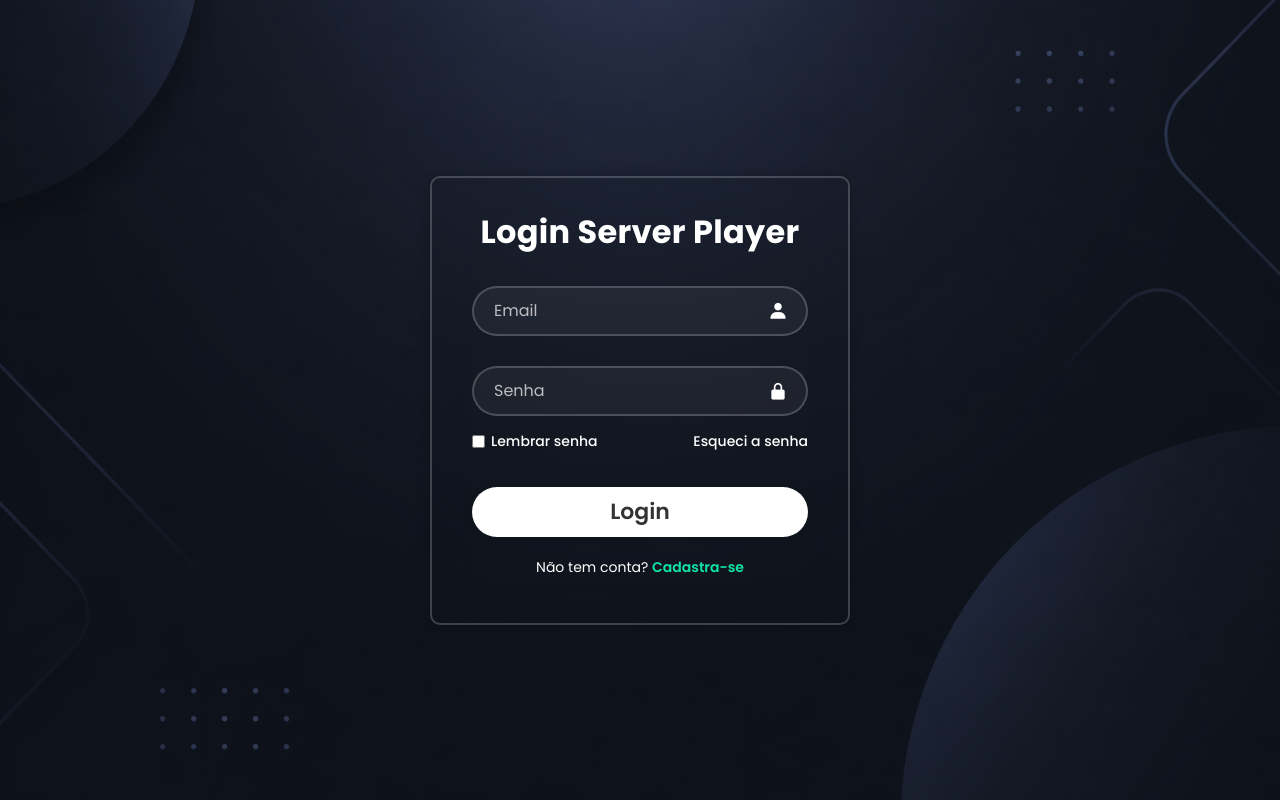
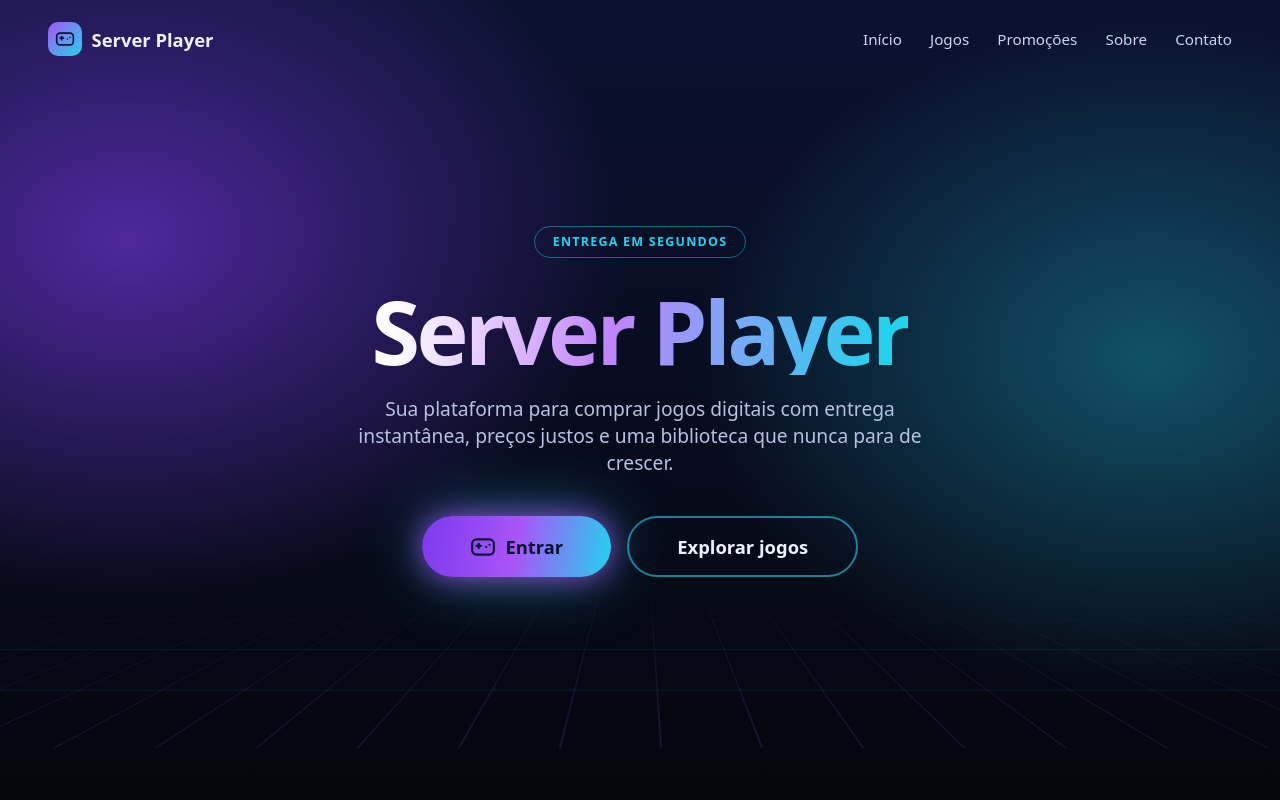
Before and after one commit to CarlosSilveiraDev/Loja-de-jogos, a PHP site: page / in a window 1280 px wide. Run offline with PHP 8.4, Linux system fonts and the light colour scheme.

Commit message:
adicionei uma pagina de apresentacao

```diff
--- a/cadastro.html
+++ b/cadastro.html
@@ -9,7 +9,7 @@
 <body>
     <main class="container">
         <h1>Crie sua conta aqui</h1>
-        <form action="cadastro.php" method="POST">
+
             <div class="input-box">
                 <input placeholder="Nome" type="text" name="nome" required>
             </div>
@@ -29,7 +29,7 @@
             <div class="registro">
                 <p>Já tem conta? <a href="index.html">Fazer login</a></p>
             </div>
-        </form>
+
     </main>
 </body>
 </html>
--- a/index.html
+++ b/index.html
@@ -1,36 +1,59 @@
 <!DOCTYPE html>
-<html lang="pt-br">
+<html lang="pt-BR">
 <head>
-    <meta charset="UTF-8">
-    <link rel="stylesheet" href="style.css">
-    <link href="https://unpkg.com/boxicons@2.1.4/css/boxicons.min.css" rel="stylesheet">
-    <meta name="viewport" content="width=device-width, initial-scale=1.0">
-    <title>Login</title>
+<meta charset="UTF-8">
+<meta name="viewport" content="width=device-width, initial-scale=1.0">
+<title>Server Player</title>
+<link href="[fonts.googleapis.com](https://fonts.googleapis.com/css2?family=Outfit:wght@300;600;900&display=swap)" rel="stylesheet">
+<link rel="stylesheet" href="style.css">
 </head>
 <body>
-    <main class="container">
-        <h1>Login Server Player</h1>
-        <form action="login.php" method="post">
-            <div class="input-box">
-                <input placeholder="Email" type="email" name="email" required>
-                <i class="bx bxs-user"></i>
-            </div>
-            <div class="input-box">
-                <input placeholder="Senha" type="password" name="senha" required>
-                <i class="bx bxs-lock-alt"></i>
-            </div>
-            <div class="remember-forgot">
-                <label>
-                    <input type="checkbox">
-                    Lembrar senha
-                </label>
-                <a href="#">Esqueci a senha</a>
-            </div>
-            <button type="submit" class="login">Login</button>
-            <div class="registro">
-                <p>Não tem conta? <a href="cadastro.html">Cadastra-se</a></p>
-            </div>
-        </form>
-    </main>
+
+  <header>
+    <div class="logo">
+      <svg viewBox="0 0 24 24" fill="none" stroke="currentColor" stroke-width="2"
+           stroke-linecap="round" stroke-linejoin="round">
+        <line x1="6" y1="11" x2="10" y2="11"></line>
+        <line x1="8" y1="9" x2="8" y2="13"></line>
+        <line x1="15" y1="12" x2="15.01" y2="12"></line>
+        <line x1="18" y1="10" x2="18.01" y2="10"></line>
+        <rect x="2" y="5" width="20" height="14" rx="4"></rect>
+      </svg>
+      Server Player
+    </div>
+
+    <nav>
+      <a href="#">Início</a>
+      <a href="#">Jogos</a>
+      <a href="#">Promoções</a>
+      <a href="#">Sobre</a>
+      <a href="#">Contato</a>
+    </nav>
+  </header>
+
+  <main class="hero">
+    <span class="selo">ENTREGA EM SEGUNDOS</span>
+
+    <h1>Server Player</h1>
+
+    <p>Sua plataforma para comprar jogos digitais com entrega instantânea, preços justos
+       e uma biblioteca que nunca para de crescer.</p>
+
+    <div class="acoes">
+      <a href="login.html" class="btn btn--entrar">
+        <svg viewBox="0 0 24 24" fill="none" stroke="currentColor" stroke-width="2"
+             stroke-linecap="round" stroke-linejoin="round">
+          <line x1="6" y1="11" x2="10" y2="11"></line>
+          <line x1="8" y1="9" x2="8" y2="13"></line>
+          <line x1="15" y1="12" x2="15.01" y2="12"></line>
+          <line x1="18" y1="10" x2="18.01" y2="10"></line>
+          <rect x="2" y="5" width="20" height="14" rx="4"></rect>
+        </svg>
+        Entrar
+      </a>
+      <a href="#" class="btn btn--contorno">Explorar jogos</a>
+    </div>
+  </main>
+
 </body>
 </html>
--- a/style.css
+++ b/style.css
@@ -1,145 +1,159 @@
-@import url('https://fonts.googleapis.com/css2?family=Poppins:ital,wght@0,100;0,200;0,300;0,400;0,500;0,600;0,700;0,800;0,900;1,100;1,200;1,300;1,400;1,500;1,600;1,700;1,800;1,900&display=swap');
+* { margin: 0; padding: 0; box-sizing: border-box; }
 
-:root {
-    --accent: #0fe5a9;
-    --glass-border: rgba(255, 255, 255, .2);
+body {
+  font-family: 'Outfit', system-ui, sans-serif;
+  background: #0a1230;
+  color: #eef2ff;
+  min-height: 100vh;
+  overflow-x: hidden;
 }
 
-* {
-    margin: 0;
-    padding: 0;
-    box-sizing: border-box;
-    font-family: "Poppins", sans-serif;
+/* Fundo: brilho roxo à esquerda, ciano à direita, grade embaixo */
+body::before {
+  content: "";
+  position: fixed;
+  inset: 0;
+  z-index: -1;
+  background:
+    radial-gradient(60% 70% at 10% 30%, rgba(124, 58, 237, .6), transparent 65%),
+    radial-gradient(55% 65% at 90% 45%, rgba(34, 211, 238, .35), transparent 65%),
+    linear-gradient(#0a1230, #05060d);
 }
 
-body {
-    display: flex;
-    justify-content: center;
-    align-items: center;
-    min-height: 100vh;
-    background: url(img/tema\ login.png);
-    background-size: cover;
-    background-position: center;
+body::after {
+  content: "";
+  position: fixed;
+  left: -10%; right: -10%; bottom: 0;
+  height: 45%;
+  z-index: -1;
+  background-image:
+    linear-gradient(rgba(34, 211, 238, .18) 1px, transparent 1px),
+    linear-gradient(90deg, rgba(168, 85, 247, .18) 1px, transparent 1px);
+  background-size: 60px 60px;
+  transform: perspective(400px) rotateX(65deg);
+  mask-image: linear-gradient(to top, #000, transparent 80%);
 }
 
-.container {
-    width: 420px;
-    max-width: 90vw;
-    background-color: transparent;
-    border: 2px solid var(--glass-border);
-    border-radius: 10px;
-    color: #fff;
-    padding: 30px 40px;
-    box-shadow: 0 0 10px rgba(0, 0, 0, .2);
-    backdrop-filter: blur(20px);
+/* ---------- CABEÇALHO ---------- */
+header {
+  display: flex;
+  align-items: center;
+  justify-content: space-between;
+  padding: 1.4rem 3rem;
 }
 
-.container h1 {
-    font-size: 32px;
-    text-align: center;
-    letter-spacing: .3px;
+.logo {
+  display: flex;
+  align-items: center;
+  gap: .6rem;
+  font-size: 1.15rem;
+  font-weight: 900;
 }
 
-.input-box {
-    position: relative;
-    width: 100%;
-    height: 50px;
-    margin: 30px 0;
+.logo svg {
+  width: 34px; height: 34px;
+  padding: 7px;
+  border-radius: 10px;
+  background: linear-gradient(135deg, #a855f7, #22d3ee);
+  color: #0a1230;
 }
 
-.input-box input {
-    width: 100%;
-    height: 100%;
-    background-color: rgba(255, 255, 255, .05);
-    border: 2px solid var(--glass-border);
-    border-radius: 40px;
-    outline: none;
-    font-size: 16px;
-    color: #fff;
-    padding: 20px 45px 20px 20px;
-    transition: border-color .2s ease;
+nav a {
+  margin-left: 1.5rem;
+  font-size: .95rem;
+  color: #cbd5f5;
+  text-decoration: none;
+  transition: color .3s;
 }
 
-.input-box input::placeholder {
-    color: rgba(255, 255, 255, .7);
+nav a:hover { color: #22d3ee; }
+
+/* ---------- HERO ---------- */
+.hero {
+  min-height: calc(100vh - 90px);
+  display: flex;
+  flex-direction: column;
+  align-items: center;
+  justify-content: center;
+  text-align: center;
+  padding: 0 1.5rem 4rem;
 }
 
-.input-box input:focus-visible {
-    border-color: var(--accent);
+.selo {
+  padding: .4rem 1.1rem;
+  margin-bottom: 1.8rem;
+  border: 1px solid rgba(34, 211, 238, .45);
+  border-radius: 999px;
+  font-size: .78rem;
+  font-weight: 600;
+  letter-spacing: .1em;
+  color: #22d3ee;
 }
 
-.input-box i {
-    position: absolute;
-    right: 20px;
-    font-size: 20px;
-    top: 50%;
-    transform: translateY(-50%);
+h1 {
+  font-size: clamp(3rem, 9vw, 5.5rem);
+  font-weight: 900;
+  line-height: 1;
+  letter-spacing: -.04em;
+  margin-bottom: 1.3rem;
+  background: linear-gradient(100deg, #fff 5%, #c084fc 45%, #22d3ee 95%);
+  -webkit-background-clip: text;
+  background-clip: text;
+  color: transparent;
 }
 
-.remember-forgot {
-    display: flex;
-    justify-content: space-between;
-    align-items: center;
-    margin: -15px 0px 15px;
-    font-size: 14px;
+p {
+  max-width: 620px;
+  font-size: clamp(1rem, 2vw, 1.2rem);
+  font-weight: 300;
+  color: #b8c2e0;
+  margin-bottom: 2.5rem;
 }
 
-.remember-forgot label {
-    display: flex;
-    align-items: center;
-    gap: 6px;
-    font-weight: 500;
+.acoes { display: flex; gap: 1rem; flex-wrap: wrap; justify-content: center; }
+
+.btn {
+  padding: 1rem 3rem;
+  border-radius: 999px;
+  font-family: inherit;
+  font-size: 1.15rem;
+  font-weight: 800;
+  text-decoration: none;
+  transition: transform .3s, box-shadow .3s;
 }
 
-.remember-forgot label input {
-    accent-color: var(--accent);
+/* Botão "Entrar" — o mais chamativo da página */
+.btn--entrar {
+  display: flex;
+  align-items: center;
+  gap: .6rem;
+  color: #0a1230;
+  background: linear-gradient(100deg, #7c3aed, #a855f7 50%, #22d3ee);
+  box-shadow: 0 0 30px rgba(168, 85, 247, .8), 0 0 70px rgba(34, 211, 238, .45);
 }
 
-.remember-forgot a {
-    color: #fff;
-    text-decoration: none;
-    font-weight: 500;
+.btn--entrar svg { width: 26px; height: 26px; }
+
+.btn--entrar:hover {
+  transform: scale(1.08);
+  box-shadow: 0 0 45px rgba(168, 85, 247, 1), 0 0 110px rgba(34, 211, 238, .7);
 }
 
-.remember-forgot a:hover,
-.remember-forgot a:focus-visible {
-    text-decoration: underline;
+.btn--contorno {
+  color: #eef2ff;
+  border: 2px solid rgba(34, 211, 238, .6);
 }
 
-.login {
-    width: 100%;
-    height: 50px;
-    background-color: #fff;
-    font-size: 22px;
-    border: 2px solid var(--glass-border);
-    border-radius: 40px;
-    cursor: pointer;
-    color: #333;
-    font-weight: 600;
-    box-shadow: 0 0 10px rgba(0, 0, 0, .1);
-    margin-top: 20px;
-    transition: background-color .3s ease, color .3s ease;
+.btn--contorno:hover {
+  transform: scale(1.05);
+  background: rgba(34, 211, 238, .15);
+  border-color: #22d3ee;
 }
 
-.login:hover,
-.login:focus-visible {
-    background-color: transparent;
-    color: #fff;
+/* ---------- RESPONSIVO ---------- */
+@media (max-width: 700px) {
+  header { padding: 1.1rem 1.3rem; }
+  nav a { margin-left: .8rem; font-size: .85rem; }
+  .acoes { flex-direction: column; width: 100%; max-width: 320px; }
+  .btn { text-align: center; justify-content: center; }
 }
-
-.registro {
-    font-size: 14px;
-    text-align: center;
-    margin: 20px 0px 15px;
-}
-
-.registro a {
-    text-decoration: none;
-    color: var(--accent);
-    font-weight: 600;
-}
-
-.registro a:hover,
-.registro a:focus-visible {
-    text-decoration: underline;
-}
```
Also changed, not shown: cadastro.php (deleted, +0 -40 lines), conexao.php (deleted, +0 -11 lines), login.css (added, +145 -0 lines), login.html (added, +36 -0 lines), login.php (deleted, +0 -36 lines).
